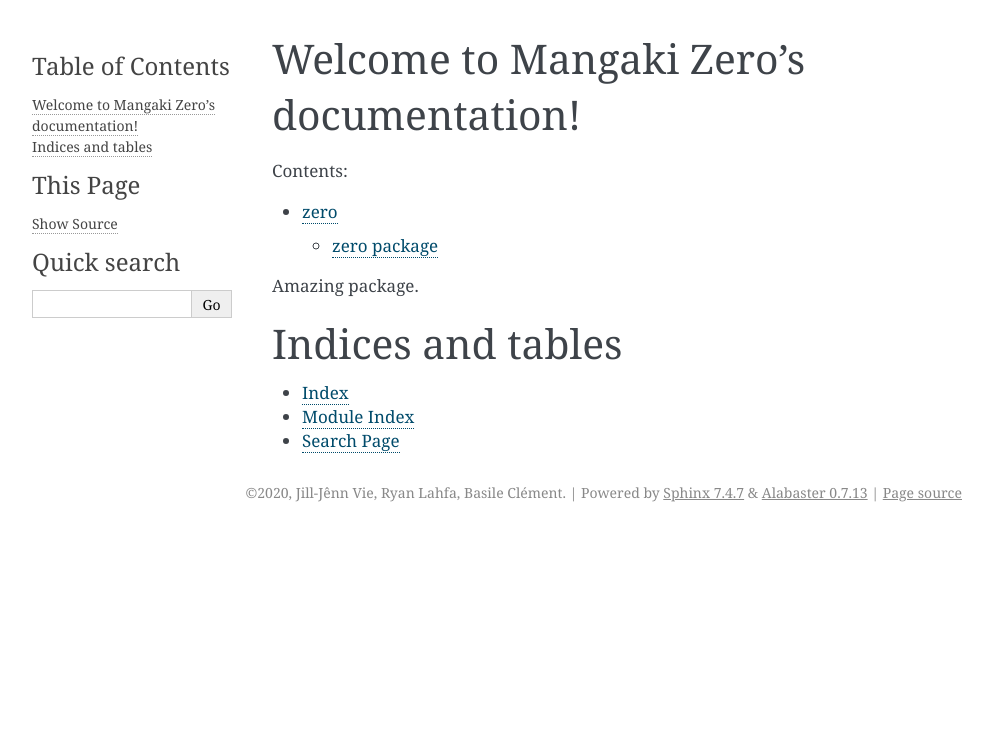
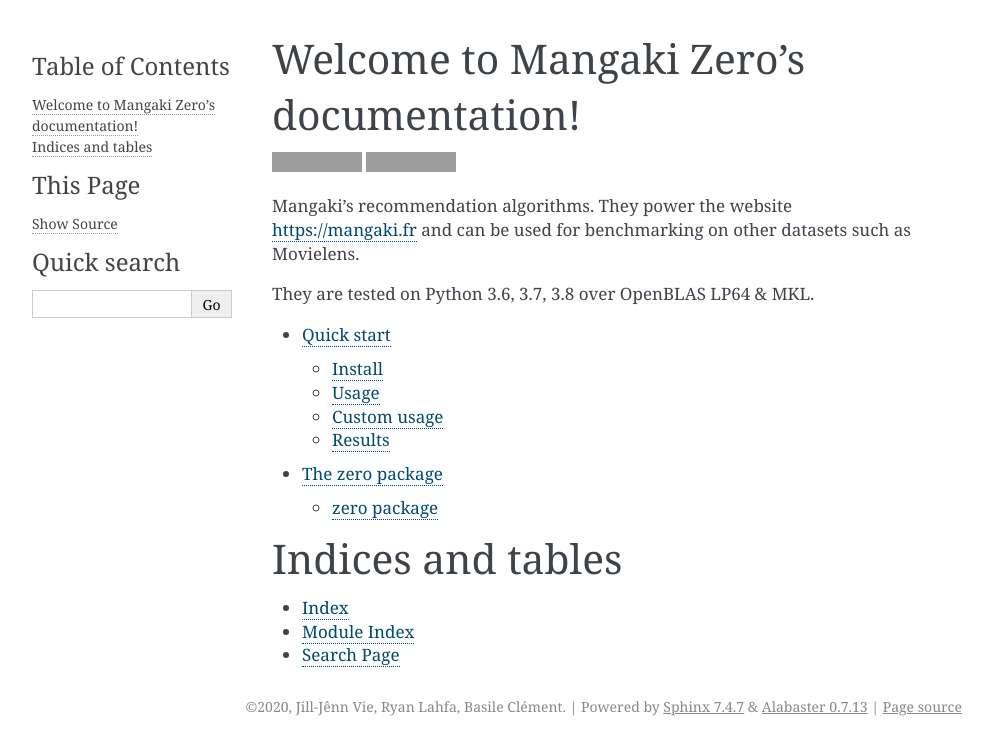
Before and after one commit to mangaki/zero, a Sphinx documentation site: the page built from docs/index.rst, in a window 1280 px wide. Shown: the top 755 px of the page, without its empty margins (148-1141 px from the left). Built offline with Sphinx 7.4.7, drawn with Linux system fonts in a browser that asks for light colours; grey boxes are pictures that could not be loaded.

Commit message:
Improve docs

```diff
--- a/docs/index.rst
+++ b/docs/index.rst
@@ -6,13 +6,23 @@
 Welcome to Mangaki Zero's documentation!
 ========================================
 
+.. image:: https://github.com/mangaki/zero/workflows/CI/badge.svg
+   :alt: Mangaki Zero's CI status!
+   :target: https://github.com/mangaki/zero/actions
+
+.. image:: https://codecov.io/gh/mangaki/zero/branch/master/graph/badge.svg
+   :alt: Mangaki Zero's code coverage
+   :target: https://codecov.io/gh/mangaki/zero
+
+Mangaki's recommendation algorithms. They power the website https://mangaki.fr and can be used for benchmarking on other datasets such as Movielens.
+
+They are tested on Python 3.6, 3.7, 3.8 over OpenBLAS LP64 & MKL.
+
 .. toctree::
    :maxdepth: 2
-   :caption: Contents:
 
-   source/modules
-
-Amazing package.
+   quickstart
+   The zero package <source/modules>
 
 Indices and tables
 ==================
```
Also changed, not shown: docs/quickstart.rst (added, +69 -0 lines), 3 other files.
